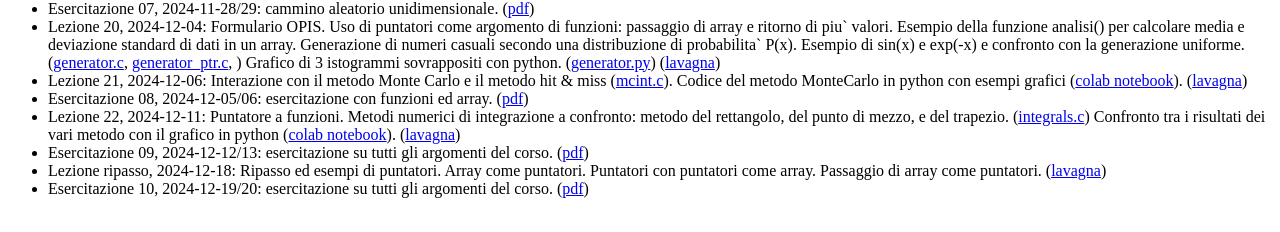
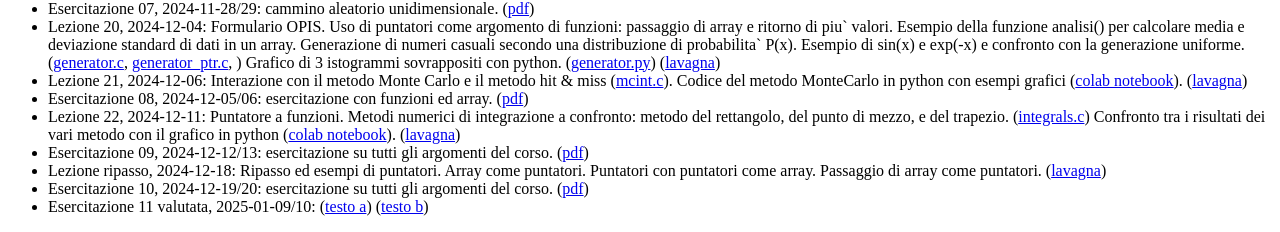
Before and after one commit to rahatlou/labcalc, a PHP site: page /content.php in a window 1280 px wide. Shown: the part 1449-1681 px from the top of the page. Before the commit the page ends 1647 px from the top, so only its background shows below. Run offline with PHP 8.4, Linux system fonts and the light colour scheme.

Commit message:
aggiunto pdf delle prova valutate di gennaio

```diff
--- a/content.php
+++ b/content.php
@@ -413,6 +413,12 @@ Esercitazione 10, 2024-12-19/20: esercitazione su tutti gli argomenti del corso.
 (<a target=blank_ href="https://github.com/rahatlou/labcalc/blob/2024/material/esercitazione-10.pdf">pdf</a>)
 </li>
 
+<li>
+Esercitazione 11 valutata, 2025-01-09/10:
+(<a target=blank_ href="https://github.com/rahatlou/labcalc/blob/2024/material/esercitazione-11-a.pdf">testo a</a>)
+(<a target=blank_ href="https://github.com/rahatlou/labcalc/blob/2024/material/esercitazione-11-b.pdf">testo b</a>)
+
+</li>
 
 
 </ul>
--- a/sidebar.php
+++ b/sidebar.php
@@ -1,6 +1,6 @@
 <div id="sidebar-content">
 
-<h3 class=h3sidebar>Last update: 20 Dec 2024</h3>
+<h3 class=h3sidebar>Last update: 13 Jan 2025</h3>
   Created by
   <a href="http://www.roma1.infn.it/people/rahatlou/">Shahram Rahatlou</a>
   [<a href="mailto:shahram.rahatlou@uniroma1.it">shahram.rahatlou (at) uniroma1.it</a>]
```
